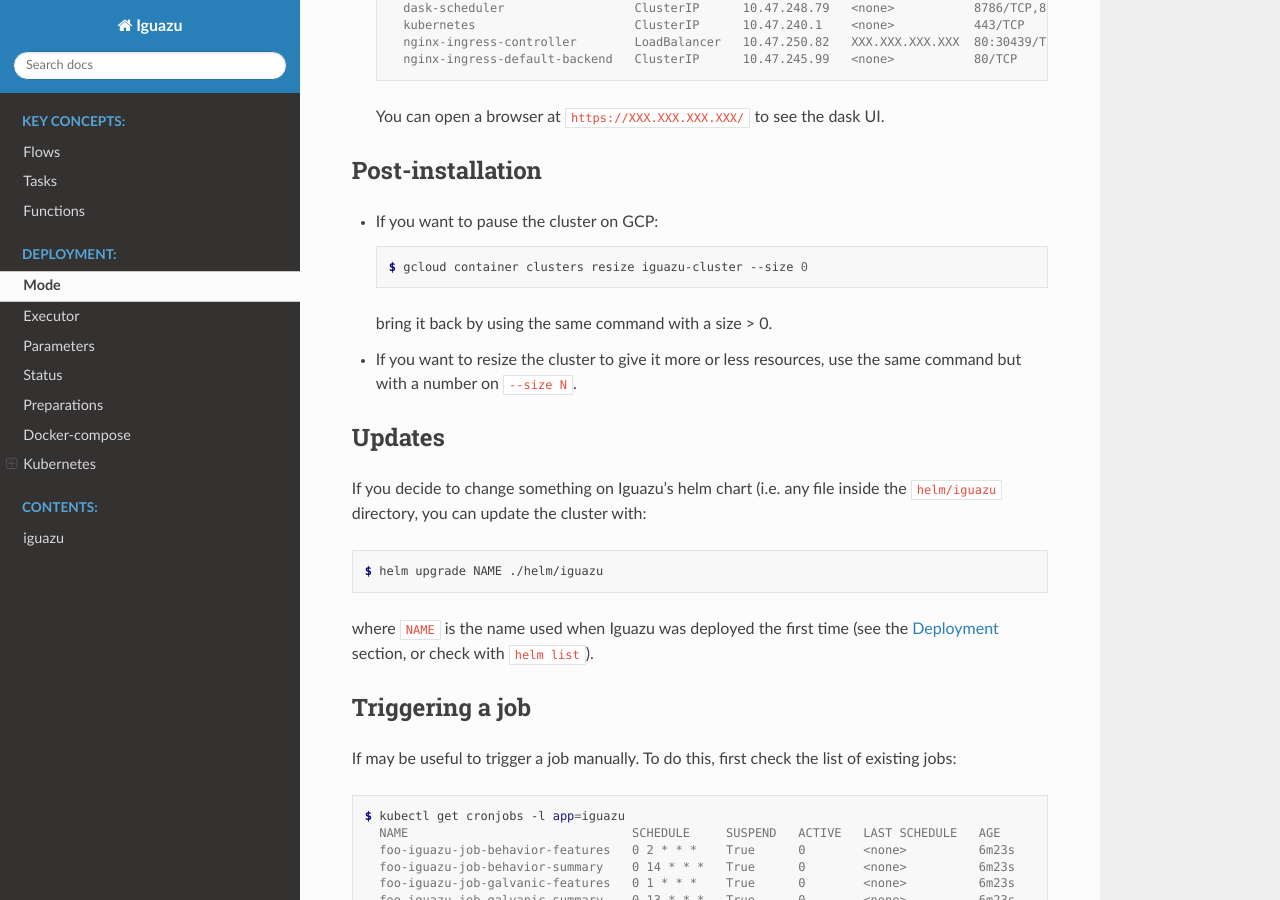
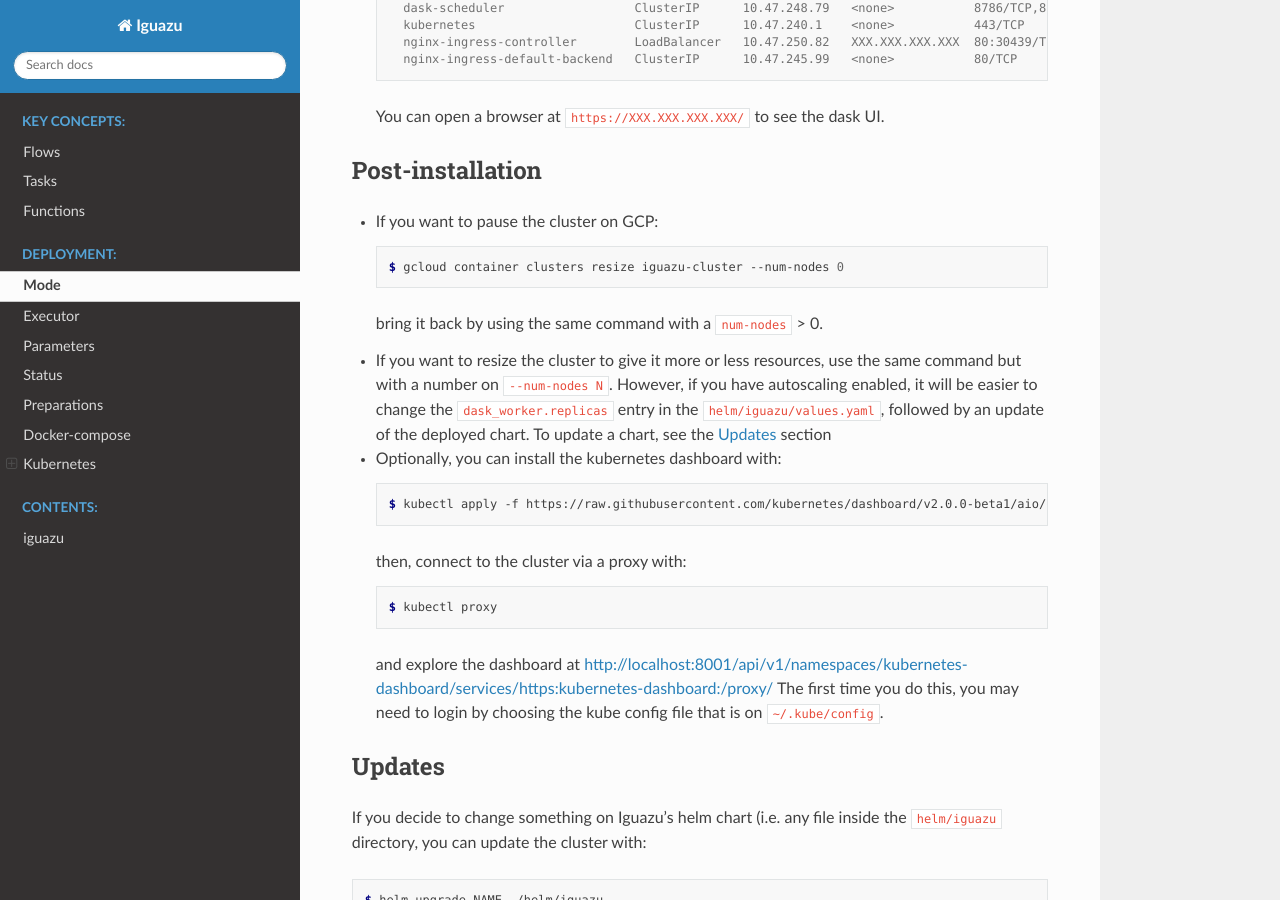
Before and after one commit to bertrandlalo/prefect_jobs, a Sphinx documentation site: the page built from docs/source/deployment.rst, in a window 1280 px wide and 900 px high, scrolled down 3649 px. Built offline with Sphinx 7.4.7 and the Read the Docs theme 2.0.0, drawn with Linux system fonts in a browser that asks for light colours.

Commit message:
Add k8s dashboard documentation
Added a todo on the downsample function

```diff
--- a/docs/source/deployment.rst
+++ b/docs/source/deployment.rst
@@ -213,13 +213,31 @@
 
   .. code-block:: console
 
-   $ gcloud container clusters resize iguazu-cluster --size 0
+   $ gcloud container clusters resize iguazu-cluster --num-nodes 0
 
-  bring it back by using the same command with a size > 0.
-
+  bring it back by using the same command with a ``num-nodes`` > 0.
 
 * If you want to resize the cluster to give it more or less resources, use the
-  same command but with a number on ``--size N``.
+  same command but with a number on ``--num-nodes N``. However, if you have
+  autoscaling enabled, it will be easier to change the ``dask_worker.replicas``
+  entry in the ``helm/iguazu/values.yaml``, followed by an update of the
+  deployed chart. To update a chart, see the Updates_ section
+
+* Optionally, you can install the kubernetes dashboard with:
+
+  .. code-block:: console
+
+   $ kubectl apply -f https://raw.githubusercontent.com/kubernetes/dashboard/v2.0.0-beta1/aio/deploy/recommended.yaml
+
+  then, connect to the cluster via a proxy with:
+
+  .. code-block:: console
+
+   $ kubectl proxy
+
+  and explore the dashboard at http://localhost:8001/api/v1/namespaces/kubernetes-dashboard/services/https:kubernetes-dashboard:/proxy/
+  The first time you do this, you may need to login by choosing the kube config
+  file that is on ``~/.kube/config``.
 
 Updates
 -------
```
Also changed, not shown: 1 other file.
